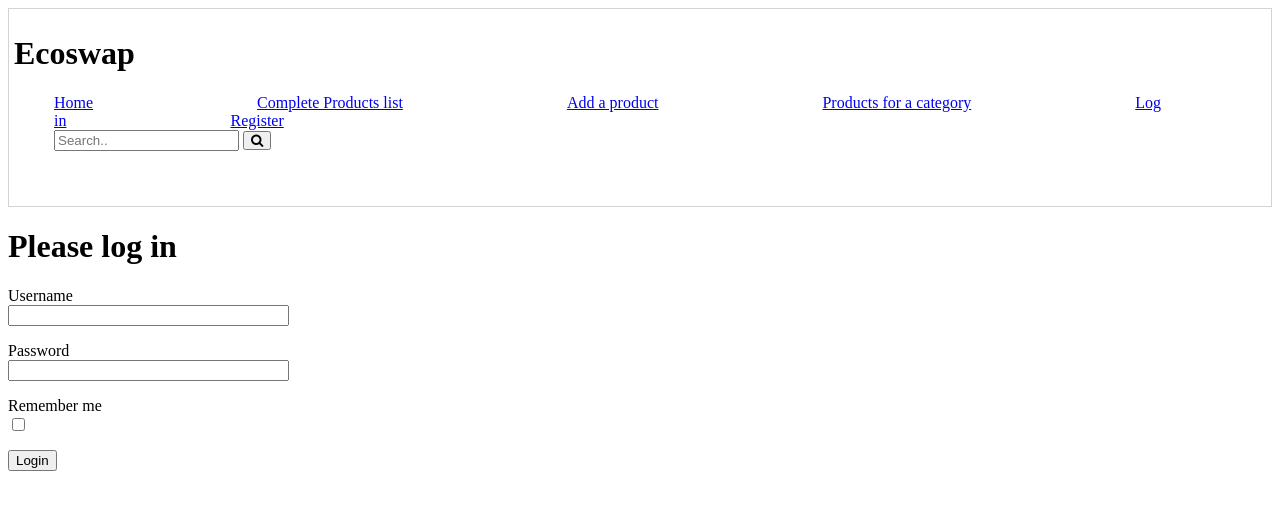
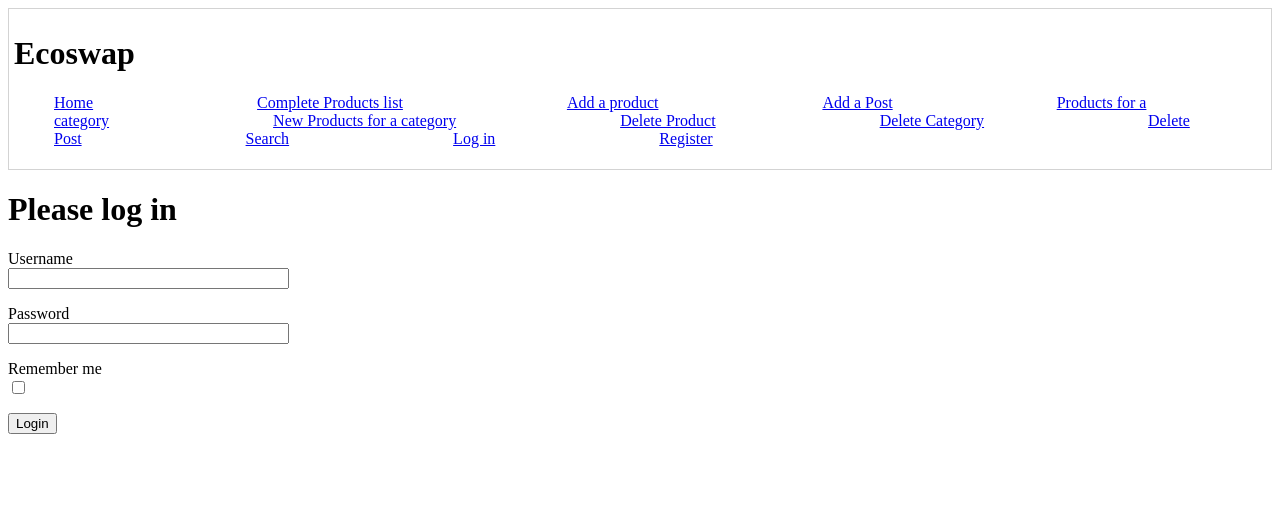
Before and after one commit to cc-co/EcoSwap, a Flask app: a page that uses new/05/templates/base.html in a window 1280 px wide. Shown: the top 510 px of the page. Run offline with Flask 2, Linux system fonts and the light colour scheme.

Commit message:
crud put, posts addition, migrated post class

```diff
--- a/new/05/app.py
+++ b/new/05/app.py
@@ -10,7 +10,7 @@ from forms import NewCategoryForm, NewProductForm, NewUserForm, PostForm, LoginF
 app = Flask(__name__)
 app.config['SQLALCHEMY_DATABASE_URI'] = 'sqlite:///../data/ecoswap_database.sqlite'
 app.config['SQLALCHEMY_TRACK_MODIFICATIONS'] = False
-app.config['SECRET_KEY'] = 'put some random string here'        # forms
+app.config['SECRET_KEY'] = 'random string'                      # forms
 app.config['FLASK_ADMIN_SWATCH'] = 'cerulean'                   # theme of admin pages
 
 
@@ -20,14 +20,15 @@ migrate = Migrate(app, db)                          # alembic
 login = LoginManager(app)
 login.login_view = 'login'
 
-from models import Category, Product, User
+from models import Category, Product, User, Post
 from api import api                            # api
 app.register_blueprint(api, url_prefix='/api')                  # api
 
 admin = Admin(app, name='Ecoswap', template_mode='bootstrap3')    # admin, not pretty because causes dependencies
 admin.add_view(ModelView(Category, db.session))                   # admin
 admin.add_view(ModelView(Product, db.session))                    # admin
-admin.add_view(ModelView(User, db.session))
+admin.add_view(ModelView(User, db.session))                       # admin
+admin.add_view(ModelView(Post, db.session))                       # admin
 
 # @app.route('/one_category')
 # def hello_world():
@@ -56,8 +57,6 @@ def login():
 
     login_user(user)
     return redirect(url_for('index'))
-
-
 
 
 ## ******************* USER REGISTRATION **************** ##
@@ -183,61 +182,61 @@ def updateproduct():
    return render_template('products_for_category.html', categories=Category.query.all())
 
 
-# #Updating the product
-# @app.route('/new_product_update', methods=['PUT'])
-# def update():
-#     # form = UpdateProduct()
+#Updating the product
+@app.route('/new_product_update', methods=['PUT'])
+def update():
 
-#     # will have to read inputs in JSON
-#     request_data = request.get_json() # to see if it works in postman
+    # FOR THE HTML FORM INPUT
+    # form = UpdateProduct()
+    # info the user wants updated (for the form)
+    # name = form.name.data.strip()
+    # category_id = int(form.category_id.data)
+    # price = int(form.price.data)
+    # product_des = form.product_des.data.strip()
 
-#     name = None
-#     category = None
-#     price = None
-#     product_des = None
+    # FOR READING DATA THROUGH POSTMAN
+    # will have to read inputs in JSON
+    request_data = request.get_json() # to see if it works in postman
 
-#     #if the user has submitted all this to be updated
-#     if request_data:
-#       if 'name' in request_data:
-#           name = request_data['name']
+    name_to_search = None
+    name_to_update = None
+    category_to_update = None
+    price_to_update = None
+    product_des_to_update = None
 
-#       if 'category' in request_data:
-#           category = request_data['category']
+    #if the user has submitted all this to be updated
+    if request_data:
+      if 'existing_name' in request_data:
+          name_to_search = request_data['existing_name']
 
-#       if 'price' in request_data:
-#           price = request_data['price']
+      if 'name_to_update' in request_data:
+          name_to_update = request_data['name_to_update']
 
-#       if 'product_des' in request_data:
-#           product_des = request_data['product_des']
+      if 'price' in request_data:
+          price_to_update = int(request_data['price'])
 
-#     # info the user wants updated (for the form)
-#     # name = form.name.data.strip()
-#     # category_id = int(form.category_id.data)
-#     # price = int(form.price.data)
-#     # product_des = form.product_des.data.strip()
+      if 'product_des' in request_data:
+          product_des_to_update = request_data['product_des']
 
+    #find the matching product ID
+    prod = db.session.query(Product).filter(Product.name == name_to_search)
+    try:
+        prod = prod.update(            # reassignment of updated product
+            {
+                "name": name_to_update,
+                "price": price_to_update,
+                "product_des": product_des_to_update
+            }, synchronize_session = False
+        )
+    except Exception as exc:
+        return(f"Error: {exc}")
 
-#     #find the matching product ID
-#     try:
-#         prod = Product.query.filter(Product.name == name).one()
-#         prod = prod.update(            # reassignment of updated product
-#             {
-#                 # Product.name: name,
-#                 Product.category: category,
-#                 Product.price: price,
-#                 Product.product_des: product_des
-#             }, synchronize_session = False
-#         )
+    # db.session.add(prod)
+    db.session.commit()
+    flash(f'Product {name_to_search} edited')
 
-#     except Exception as exc:
-#         return(f"Error: {exc}")
-
-#     db.session.add(prod)
-#     db.session.commit()
-#     flash(f'Product {name} edited')
-
-#     return(f'{prod}')
-#     return redirect('/products')
+    return(f'{prod}')
+    # return redirect('/products')
 
 
 # reading and creating new categories in the database
@@ -291,7 +290,7 @@ def new_post():
 
     if Post.query.filter(Post.title == title).count():
         flash(f'Error: {title} already exists')
-        return render_template('new_category.html', form=form)
+        return render_template('new_post.html', form=form)
 
     post = Post(title=title, content=content)
     db.session.add(post)
@@ -381,13 +380,12 @@ def remove_post():
 
     title = request.form.get("title")                                       # string that the user passes through
 
-    category = Category.query.filter(Category.name == name).first()       # finding the first thing that
+    post = Post.query.filter(Post.title == title).first()       # finding the first thing that
 
-    db.session.delete(category)
+    db.session.delete(post)
     db.session.commit()
-    flash(f'Category "{name}" deleted')
+    flash(f'Post "{title}" deleted')
     return redirect ('/products')
-
 
 
 ## ******************* USER LOGOUT **************** ##
@@ -405,7 +403,6 @@ def logout():
 def search():
     if (request.method == 'GET'):
         return render_template ('search.html')
-
     else:
         searched_product = request.form.get('name')
         products = Product.query.filter(Product.name.ilike(f"%{searched_product}%")).all()
--- a/new/05/templates/base.html
+++ b/new/05/templates/base.html
@@ -12,21 +12,22 @@
                 <li><a href="/">Home</a></li>
                 <li><a href="/products">Complete Products list</a></li>
                 <li><a href="/new_product">Add a product</a></li>
+                <li><a href="/new_post">Add a Post</a></li>
                 <li><a href="/products_for_category">Products for a category</a></li>
+                <li><a href="/nproducts_for_category">New Products for a category</a></li>
+                <li><a href="/delete_product">Delete Product</a></li>
+                <li><a href="/delete_category">Delete Category</a></li>
+                <li><a href="/delete_post">Delete Post</a></li>
+                <li><a href="/search">Search</a></li>
                 {% if not current_user.is_authenticated %}
                     <li><a href="/login">Log in</a></li>
                     <li><a href="/register">Register</a></li>
                 {% else %}
                     <li><a href="/new_category">Add a category</a></li>
+                    <li><a href="/delete_user">Delete user (Admin only tbc)</a></li>
                     <li><a href="/logout">Log out</a></li>
                 {% endif %}
                 <li>
-                    <div>
-                    <form action="" method="post">
-                        <input type="text" placeholder="Search.." name="/api/search/name">
-                        <button type="submit"><i class="fa fa-search"></i></button>
-                    </form>
-                    </div>
                 </li>
             </ul>
         </div>
--- a/new/05/templates/new_post.html
+++ b/new/05/templates/new_post.html
@@ -21,4 +21,5 @@
         <p>{{ form.submit() }}</p>
     </form>
 
-    {% endbody %}
+
+{% endblock %}
--- a/new/05/templates/nproducts_for_category_results.html
+++ b/new/05/templates/nproducts_for_category_results.html
@@ -26,4 +26,5 @@
         {% endfor %}
     </ul>
 
+
 {% endblock %}
```
Also changed, not shown: new/05/models.py (+21 -19 lines), new/05/templates/delete_product.html (added, +25 -0 lines), new/data/ecoswap_database.sqlite.
